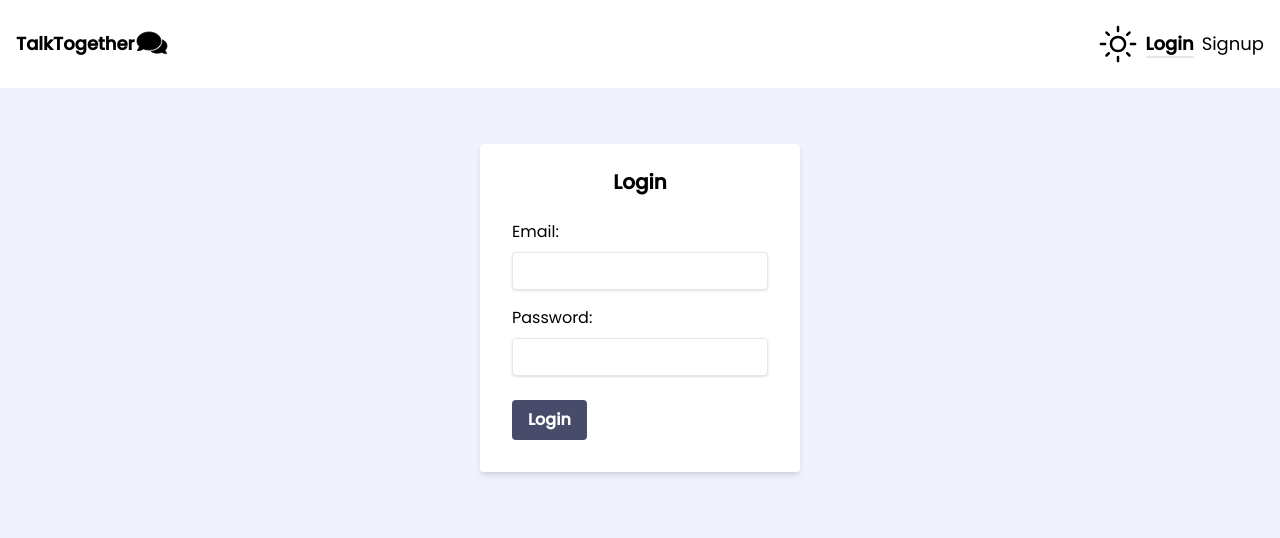
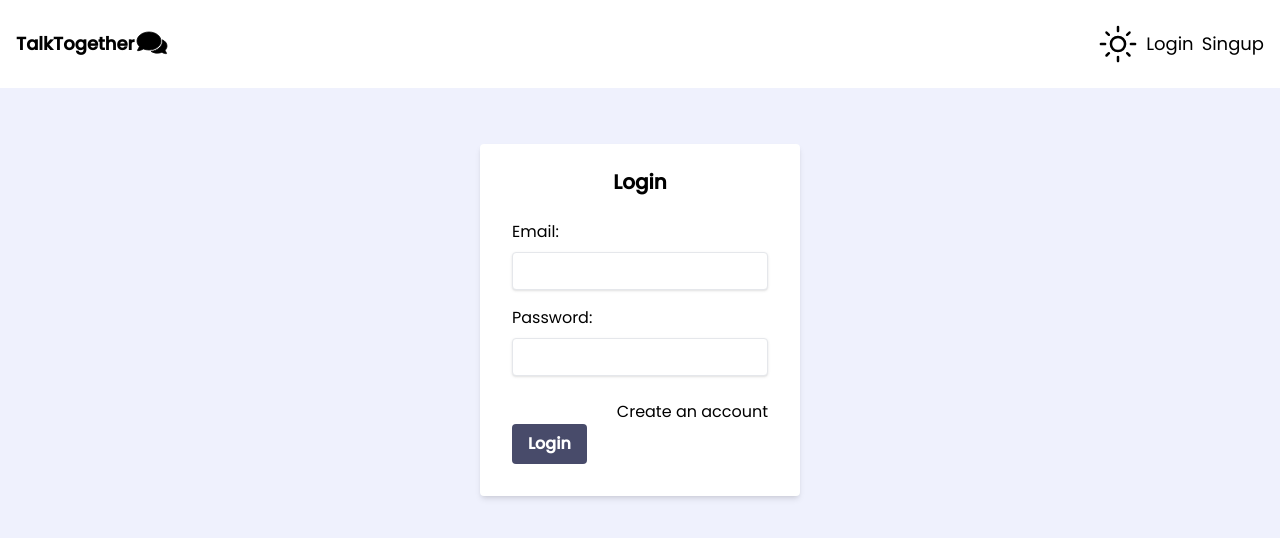
Before and after one commit to oliwerwojtas/forum-project, a React (Vite) app: page /login in a window 1280 px wide. Shown: the top 538 px of the page. Built offline with nearby package versions, Linux system fonts and the light colour scheme; no server answers.

Commit message:
feat: :sparkles: add "create an account" element in Login form and update style navigation links

```diff
--- a/src/components/MainNavigation.jsx
+++ b/src/components/MainNavigation.jsx
@@ -21,28 +21,17 @@ const MainNavigation = () => {
         <li className="mr-2">
           <ThemeSwitcher />
         </li>
-        <li>
+        <li className="flex gap-2">
           {!user ? (
             <>
-              <NavLink
-                to="/login"
-                className={({ isActive }) =>
-                  isActive
-                    ? "font-bold border-b-2 black mr-2 dark:text-[white]"
-                    : "dark:text-[white]"
-                }
-              >
+              <NavLink to="/login" className="relative group dark:text-white">
                 Login
+                <div className="absolute w-full h-0.5 bg-black scale-x-0 group-hover:scale-x-100 transition-transform dark:bg-white"></div>
               </NavLink>
-              <NavLink
-                to="/signup"
-                className={({ isActive }) =>
-                  isActive
-                    ? "font-bold border-b-2 black ml-2 dark:text-[white]"
-                    : "dark:text-[white]"
-                }
-              >
-                Signup
+
+              <NavLink to="/signup" className="relative group dark:text-white">
+                Singup
+                <div className="absolute w-full h-0.5 bg-black scale-x-0 group-hover:scale-x-100 transition-transform dark:bg-white/80"></div>
               </NavLink>
             </>
           ) : (
--- a/src/components/TopicList.jsx
+++ b/src/components/TopicList.jsx
@@ -1,7 +1,7 @@
 import Sorting from "../components/Sorting";
 import Pagination from "../utilities/Pagination";
 import { useState } from "react";
-import { motion, AnimatePresence } from "framer-motion";
+import { motion } from "framer-motion";
 const TopicList = ({ topics, sortingOrder }) => {
   const [currentPage, setCurrentPage] = useState(1);
   const [postsPerPage] = useState(12);
--- a/src/pages/create/Create.jsx
+++ b/src/pages/create/Create.jsx
@@ -81,7 +81,7 @@ const Create = () => {
   };
 
   return (
-    <div className="flex flex-col justify-center items-center">
+    <div className="flex flex-col justify-center items-center ">
       <div className="bg-white w-80 shadow-md rounded px-8 pt-6 pb-8 mb-4">
         <h2 className="title text-center font-bold text-xl mb-6">Create a new subject</h2>
         <form onSubmit={handleSubmit}>
--- a/src/pages/details/TopicDetails.jsx
+++ b/src/pages/details/TopicDetails.jsx
@@ -48,9 +48,7 @@ const TopicDetails = ({ topic, createdBy }) => {
             text="Delete"
             onClick={handleClick}
             className="bg-red-500 hover:bg-red-700 text-white font-bold py-2 px-4 rounded "
-          >
-            DELETE
-          </Button>
+          ></Button>
         )}
       </div>
     </div>
--- a/src/pages/login/Login.jsx
+++ b/src/pages/login/Login.jsx
@@ -5,7 +5,7 @@ import FormInput from "../../utilities/FormInput";
 import Button from "../../utilities/Button";
 import { projectAuth, projectFirestore } from "../../firebase/config";
 import ErrorPage from "../../utilities/ErrorPage";
-
+import { Link } from "react-router-dom";
 const Login = () => {
   const [email, setEmail] = useState("");
   const [password, setPassword] = useState("");
@@ -61,9 +61,16 @@ const Login = () => {
             required
           />
         </div>
+        <div className="flex justify-end">
+          <Link to="/signup" className=" relative group">
+            Create an account
+            <div className="absolute w-full h-0.5 bg-black scale-x-0 group-hover:scale-x-100 transition-transform"></div>
+          </Link>
+        </div>
         <div className="flex items-center justify-between">
           <Button text="Login" disabled={loading} />
         </div>
+
         {error && <ErrorPage message={error} />}
       </form>
     </div>
--- a/src/utilities/Modal.jsx
+++ b/src/utilities/Modal.jsx
@@ -15,7 +15,6 @@ const Modal = ({ isOpen, handleClose }) => {
           bottom: "auto",
           marginRight: "-50%",
           transform: "translate(-50%, -50%)",
-          // padding: "2rem",
           border: "none",
           borderRadius: "10px",
           boxShadow: "0 0 10px rgba(0, 0, 0, 0.25)",
--- a/tailwind.config.cjs
+++ b/tailwind.config.cjs
@@ -10,7 +10,23 @@ module.exports = {
       lg: "52rem",
       xl: "64rem",
     },
-    extend: {},
+    extend: {
+      navLink: {
+        "&::after": {
+          content: "''",
+          display: "block",
+          width: "100%",
+          height: "2px",
+          backgroundColor: "black",
+          transform: "scaleX(0)",
+          transition: "transform 250ms ease-in-out",
+        },
+        "&:hover::after": {
+          transform: "scaleX(1)",
+        },
+      },
+    },
   },
+
   plugins: [],
 };
```
